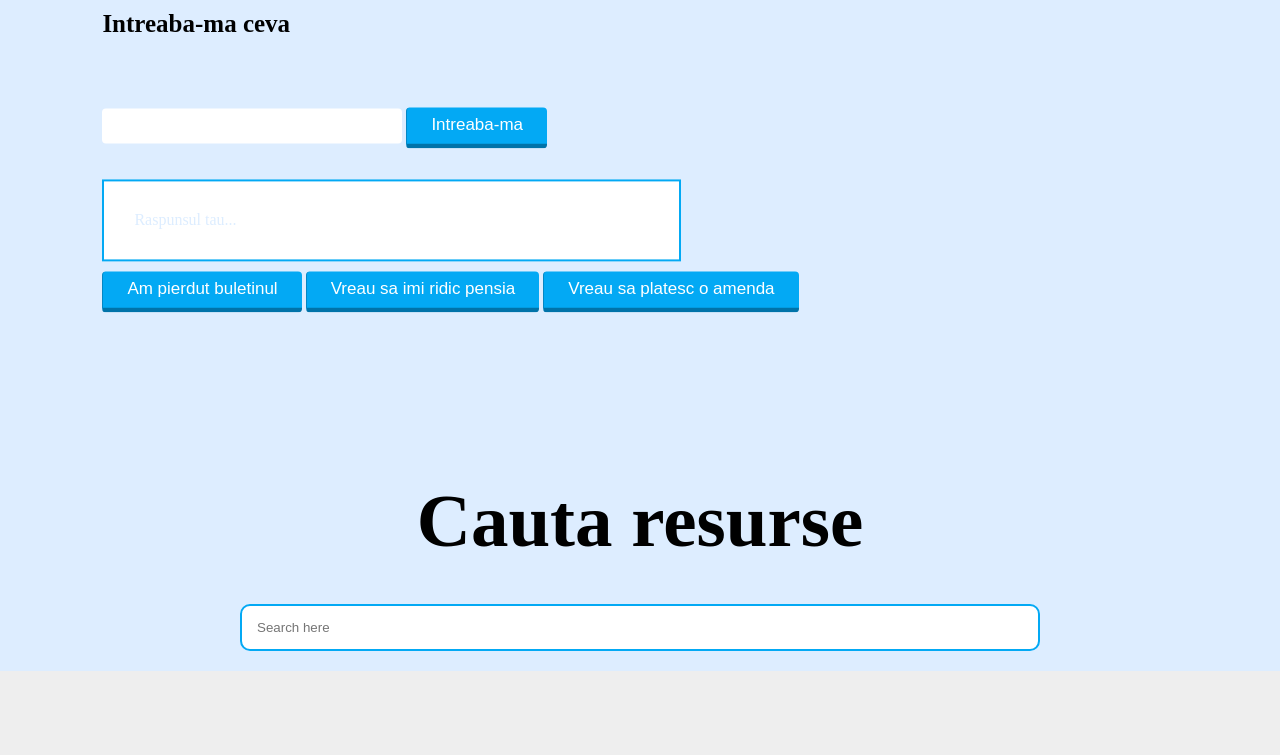
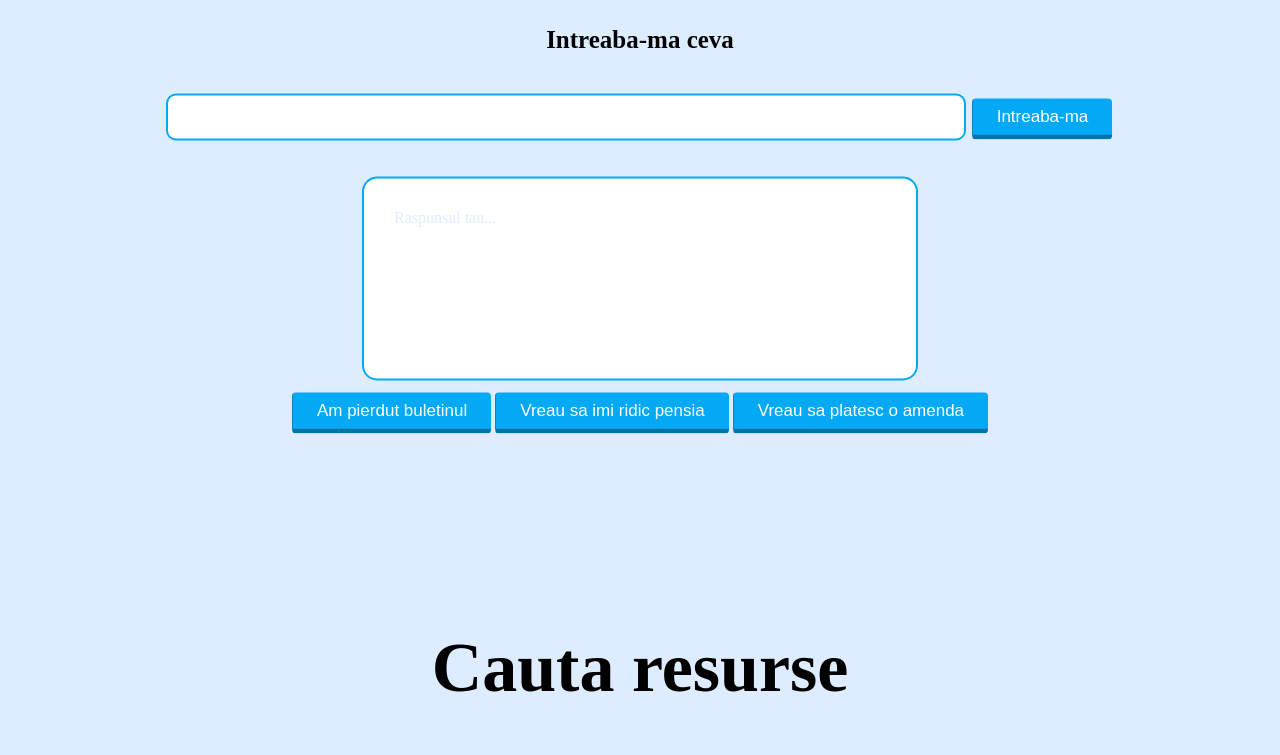
Before and after one commit to Nufarr/RoBotCet, a website: page public/index.html in a window 1280 px wide. Shown: the part 332-1087 px from the top of the page. Before the commit the page ends 1003 px from the top, so only its background shows below. Drawn offline with Linux system fonts and the light colour scheme; a script that the page names is missing.

Commit message:
centered

```diff
--- a/public/index.html
+++ b/public/index.html
@@ -40,19 +40,22 @@
     </script>
 
     <div class="content">
-      <h4>Hello, my name is ION</h4>
-      <h1>Noi suntem ION, ION suntem NOI</h1>
-      <h3>Intreaba-ma ceva</h3>
-      <form class="ai">
+
+      <div class="centerstuff"><h4>Hello, my name is ION</h4></div>
+      <div class="centerstuff"><h1>Noi suntem ION, ION suntem NOI</h1></div>
+      <div class="centerstuff"><h3>Intreaba-ma ceva</h3></div>
+      <form class="ai2">
+        <div class="centerstuff">
         <label for="title">
           <!-- <span>Video Title:</span> -->
           <input type="text" name="title" />
           <button>Intreaba-ma</button>
-        </label>
+        </label></div>
       </form>
+      <div class="centerstuff">
       <div class="description">
         <p>Raspunsul tau...</p>
-      </div>
+      </div></div>
       <div class="butoane">
         <button class="buletin">Am pierdut buletinul</button>
         <button class="pensia">Vreau sa imi ridic pensia</button>
@@ -63,8 +66,8 @@
   <script src="/index.js"></script>
 
   <div class="second">
-  <h1>Cauta resurse</h1>
-</div>
+    <h1>Cauta resurse</h1>
+  </div>
   <div class="second">
 
 
@@ -79,7 +82,6 @@
 
         <script src="https://cloud.google.com/ai/gen-app-builder/client?hl=en_US"></script>
       </div>
-
   </div>
 
 </body>
--- a/public/styles.css
+++ b/public/styles.css
@@ -52,27 +52,36 @@ nav ul li a:hover{
   transition: .4s;
 }
 
+.centerstuff{
+  display: flex;
+  justify-content: center;
+  align-items: center;
+}
+
 .content{
+  width: 100%;
   color: var(--primary-color);
   position: absolute;
-  top: 50%;
-  left: 8%;
+  top: 60%;
   transform: translateY(-50%);
 }
 
 h1{
+  justify-self: center;
+  display: flex;
   color: var(--secondary-color);
-  margin: 10px 0px 20px;
-  font-size:75px;
+  margin: 10px 0px 50px;
+  font-size:70px;
 }
 
 h3{
   color: var(--secondary-color);
   font-size: 25px;
-  margin-bottom: 50px;
+  margin-bottom: 20px;
 }
 
 h4{
+  position: absolute;
   color: #03A9F4;
   letter-spacing:  2px;
   font-size: 20px;
@@ -142,6 +151,7 @@ body {
   }
 
   button {
+    margin: 2px;
     background:#03A9F4;
     font-size: 17px;
     color: #fff;
@@ -217,12 +227,17 @@ body {
   .description{
     background: #fff;
     padding: 20px;
-    width: 535px;
+    width: 40%;
+    height: 20vh;
     border: 2px solid #03A9F4;
+    border-radius: 15px;
   }
 
   .butoane{
     margin-top: 10px;
+    justify-content: center;
+    align-items: center;
+    display: flex;
   }
 
   .second{
@@ -231,6 +246,10 @@ body {
     align-items: center;
     display: flex;
  }
+
+.second h1{
+  margin-top: 20vh;
+}
 
  .ai2 input{
   width: 100vh;
```
